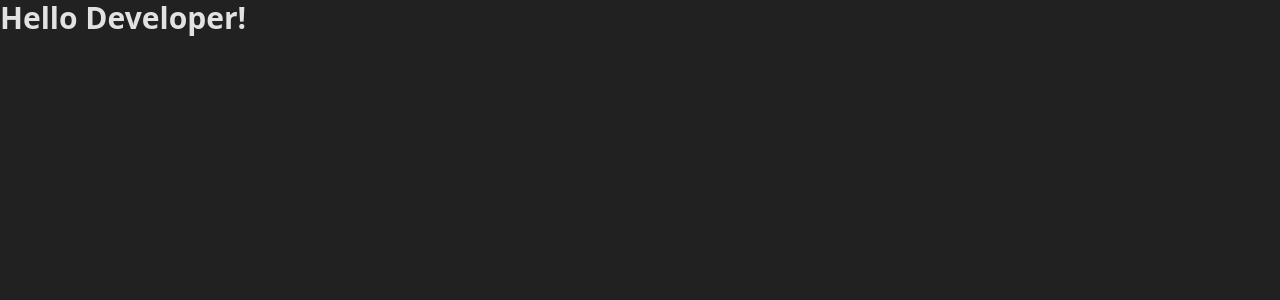
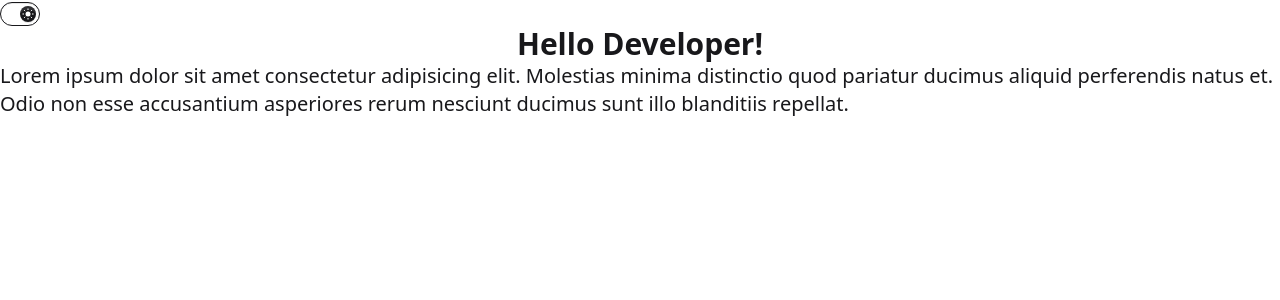
Before and after one commit to thesopan21/portfolio, a React (Vite) app: page / in a window 1280 px wide. Shown: the top 300 px of the page. Built offline with nearby package versions, Linux system fonts and the light colour scheme.

Commit message:
feat: add dark/light theme toggle with persisted state

```diff
--- a/package.json
+++ b/package.json
@@ -20,6 +20,7 @@
     "@types/react": "^19.0.10",
     "@types/react-dom": "^19.0.4",
     "@vitejs/plugin-react": "^4.3.4",
+    "daisyui": "^5.0.28",
     "eslint": "^9.22.0",
     "eslint-plugin-react-hooks": "^5.2.0",
     "eslint-plugin-react-refresh": "^0.4.19",
--- a/src/App.tsx
+++ b/src/App.tsx
@@ -1,10 +1,20 @@
+import ThemeToggle from "./components/ThemeToggle/ThemeToggle";
+
 
 const App = () => {
+
+
   return (
-    <div className="flex w-screen h-screen">
+    <div className="w-screen h-screen">
+      <ThemeToggle />
+
       <h1 className="text-3xl font-bold text-center">
         Hello Developer!
       </h1>
+      <p className="text-xl">Lorem ipsum dolor sit amet consectetur adipisicing elit.
+        Molestias minima distinctio quod pariatur ducimus aliquid perferendis natus et.
+        Odio non esse accusantium asperiores rerum nesciunt ducimus sunt illo blanditiis repellat.
+      </p>
     </div>
   )
 }
--- /dev/null
+++ b/src/components/ThemeToggle/ThemeToggle.tsx
@@ -0,0 +1,33 @@
+import { useTheme } from "../../hooks/useTheme"
+
+const ThemeToggle = () => {
+
+  const { isDark, toggleTheme } = useTheme()
+
+  return (
+    <label className="toggle text-base-content">
+      <input type="checkbox"
+        checked={!isDark}
+        onChange={toggleTheme}
+      />
+      <svg xmlns="http://www.w3.org/2000/svg" fill="none" viewBox="0 0 24 24" stroke="currentColor" stroke-width="2">
+        <path d="M21 12.79A9 9 0 1111.21 3 7 7 0 0021 12.79z" />
+      </svg>
+      <svg xmlns="http://www.w3.org/2000/svg" fill="currentColor" viewBox="0 0 24 24">
+        <circle cx="12" cy="12" r="5" />
+        <g stroke="currentColor" stroke-width="2">
+          <line x1="12" y1="1" x2="12" y2="4" />
+          <line x1="12" y1="20" x2="12" y2="23" />
+          <line x1="4.22" y1="4.22" x2="6.34" y2="6.34" />
+          <line x1="17.66" y1="17.66" x2="19.78" y2="19.78" />
+          <line x1="1" y1="12" x2="4" y2="12" />
+          <line x1="20" y1="12" x2="23" y2="12" />
+          <line x1="4.22" y1="19.78" x2="6.34" y2="17.66" />
+          <line x1="17.66" y1="6.34" x2="19.78" y2="4.22" />
+        </g>
+      </svg>
+    </label>
+  )
+}
+
+export default ThemeToggle
--- /dev/null
+++ b/src/hooks/useTheme.ts
@@ -0,0 +1,17 @@
+import { useEffect, useState } from "react"
+
+
+export const useTheme = () => {
+  const [isDark, setIsDark] = useState(() => {
+    return localStorage.getItem('theme') === 'dark';
+  })
+
+  useEffect(() => {
+    document.documentElement.setAttribute("data-theme", isDark ? 'dark' : 'light')
+    localStorage.setItem('theme', isDark ? 'dark' : 'light');
+  }, [isDark])
+
+  const toggleTheme = () => setIsDark(prev => !prev)
+
+  return { isDark, toggleTheme }
+};
--- a/src/index.css
+++ b/src/index.css
@@ -1,16 +1,6 @@
+@import url('https://fonts.googleapis.com/css2?family=Inter:wght@300;400;500;600;700&display=swap');
 @import "tailwindcss";
 
-:root {
-  font-family: system-ui, Avenir, Helvetica, Arial, sans-serif;
-  line-height: 1.5;
-  font-weight: 400;
-
-  color-scheme: light dark;
-  color: rgba(255, 255, 255, 0.87);
-  background-color: #212121;
-
-  font-synthesis: none;
-  text-rendering: optimizeLegibility;
-  -webkit-font-smoothing: antialiased;
-  -moz-osx-font-smoothing: grayscale;
+@plugin "daisyui" {
+  themes: light --default, dark --prefersdark;
 }
```
Also changed, not shown: 1 other file (tests, documents, lock files or other folders).
